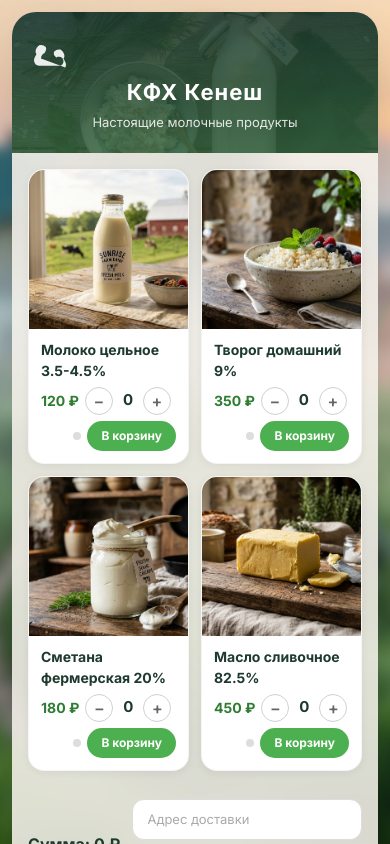
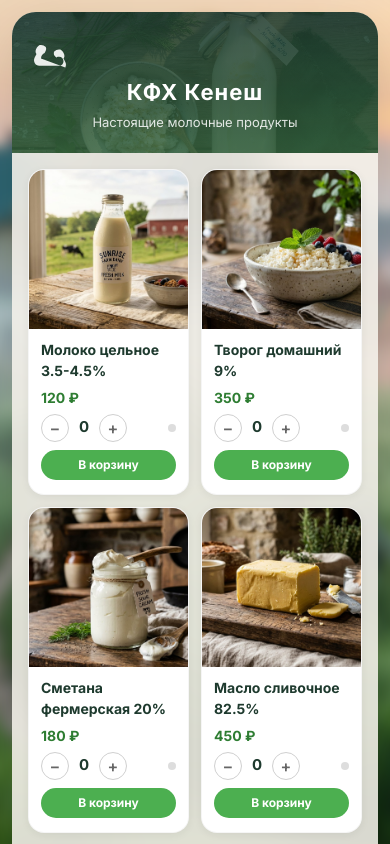
Before and after one commit to unicompact-stack/kenesh-farm, a React (Vite) app: page / in a window 390 px wide. Shown: the top 844 px of the page. Built offline with nearby package versions, Linux system fonts and the light colour scheme.

Commit message:
Исправления мобильной версии: title КФХ Кенеш, компактные карточки, адаптивный заказ

```diff
--- a/index.html
+++ b/index.html
@@ -3,7 +3,7 @@
   <head>
     <meta charset="UTF-8" />
     <meta name="viewport" content="width=device-width, initial-scale=1.0" />
-    <title>КФХ Кинеш — Сочная ферма</title>
+    <title>КФХ Кенеш — Натуральные молочные продукты</title>
     <link rel="preconnect" href="https://fonts.googleapis.com">
     <link rel="preconnect" href="https://fonts.gstatic.com" crossorigin>
     <link href="https://fonts.googleapis.com/css2?family=Inter:wght@400;500;600;700&display=swap" rel="stylesheet">
--- a/src/index.css
+++ b/src/index.css
@@ -138,6 +138,25 @@
   gap: 6px;
   flex-wrap: wrap;
 }
+
+/* ===== MOBILE: compact product controls ===== */
+@media (max-width: 767px) {
+  .product-card-controls .price {
+    width: 100%;
+  }
+  .product-card-controls {
+    justify-content: flex-start;
+  }
+  .btn-cart {
+    flex: 1 1 100%;
+    margin-top: 2px;
+    padding: 8px 14px;
+    text-align: center;
+  }
+  .product-card-info {
+    padding: 10px 12px 14px;
+  }
+}
 .price {
   font-size: 14px;
   font-weight: 700;
@@ -178,6 +197,14 @@
 .order-row { display: flex; align-items: center; justify-content: space-between; gap: 12px; }
 .order-sum { font-size: 16px; font-weight: 700; color: var(--color-farm-dark); white-space: nowrap; }
 .order-inputs { display: flex; flex-direction: column; gap: 8px; flex: 1; }
+
+/* ===== MOBILE: order form vertical ===== */
+@media (max-width: 379px) {
+  .order-row {
+    flex-direction: column;
+    align-items: stretch;
+  }
+}
 
 /* ===== INPUTS ===== */
 .order-input {
```
